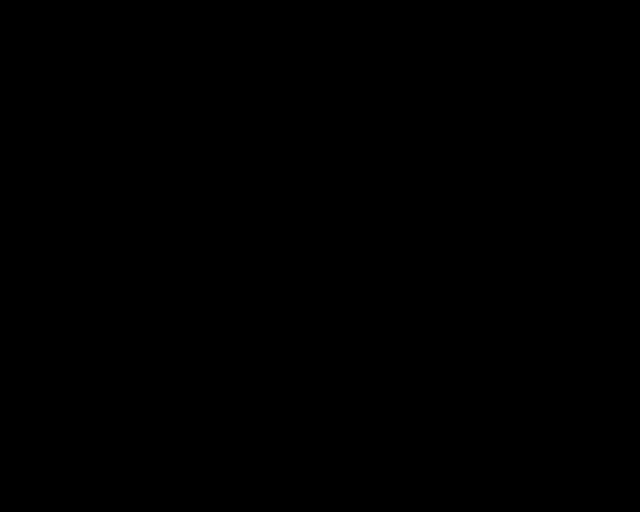
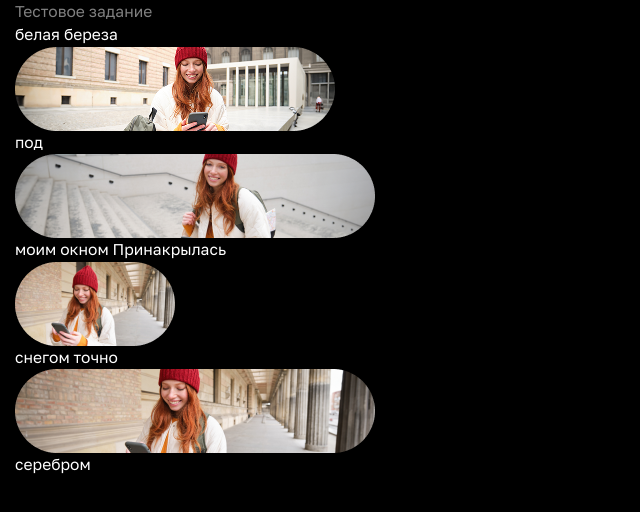
Before and after one commit to OFigurovskaya/test_file, a plain HTML site: page index.html in a window 1280 px wide. Shown: the whole page, without its empty margins (0-640 px from the left). Drawn offline with Linux system fonts and the light colour scheme.

Commit message:
content is added

```diff
--- a/css/style.css
+++ b/css/style.css
@@ -4,18 +4,31 @@
     --text_color: #fff;
 }
 
+@font-face {
+    font-family: 'Golos Text';
+    src: url('../fonts/GolosText-Regular.woff2') format('woff2'),
+         url('../fonts/GolosText-Regular.woff') format('woff');
+    font-weight: 400;
+    font-style: normal;
+  }
+
 
 body {
     width: 100%;
-    font-family: 'Regular', Arial, sans-serif;
+    font-family: 'Golos Text', Arial, sans-serif;
     font-weight: 400;
     font-size: calc(var(--sizeindex) * .75);
     background: var(--bc_color);
+    color: var(--text_color);
 }
 
 .container {
-    max-width: 1200px;   /* максимальная ширина */
+    max-width: 1920px;   /* максимальная ширина */
     margin: 0 auto;      /* центрирование по горизонтали */
     padding: 0 15px;     /* внутренние отступы слева и справа */
     box-sizing: border-box; /* чтобы padding не увеличивал ширину */
   }
+
+.header__text {
+    opacity: 0.5;
+}
--- a/index.html
+++ b/index.html
@@ -12,8 +12,24 @@
 
 <body>
     <div class="container">
-        <header></header>
-        <main></main>
+        <header class="header">
+            <p class="header__text">Тестовое задание</p>
+        </header>
+        <main class="content">
+            <div class="content-wrapper">
+                <span class="content__text">белая береза</span>
+                <img class="content__img" src="./img/image.png" alt="">
+                <span class="content__text">под</span>
+                <img class="content__img" src="./img/image1.png" alt="">
+                <span class="content__text">моим окном</span>
+                <span class="content__text">Принакрылась</span>
+                <img class="content__img" src="./img/image3.png" alt="">
+                <span class="content__text">снегом</span>
+                <span class="content__text">точно</span>
+                <img class="content__img" src="./img/image4.png" alt="">
+                <span class="content__text">серебром</span>
+            </div>
+        </main>
         <footer></footer>
     </div>
 </body>
```
Also changed, not shown: fonts/GolosText-Regular.woff (added), fonts/GolosText-Regular.woff2 (added).
